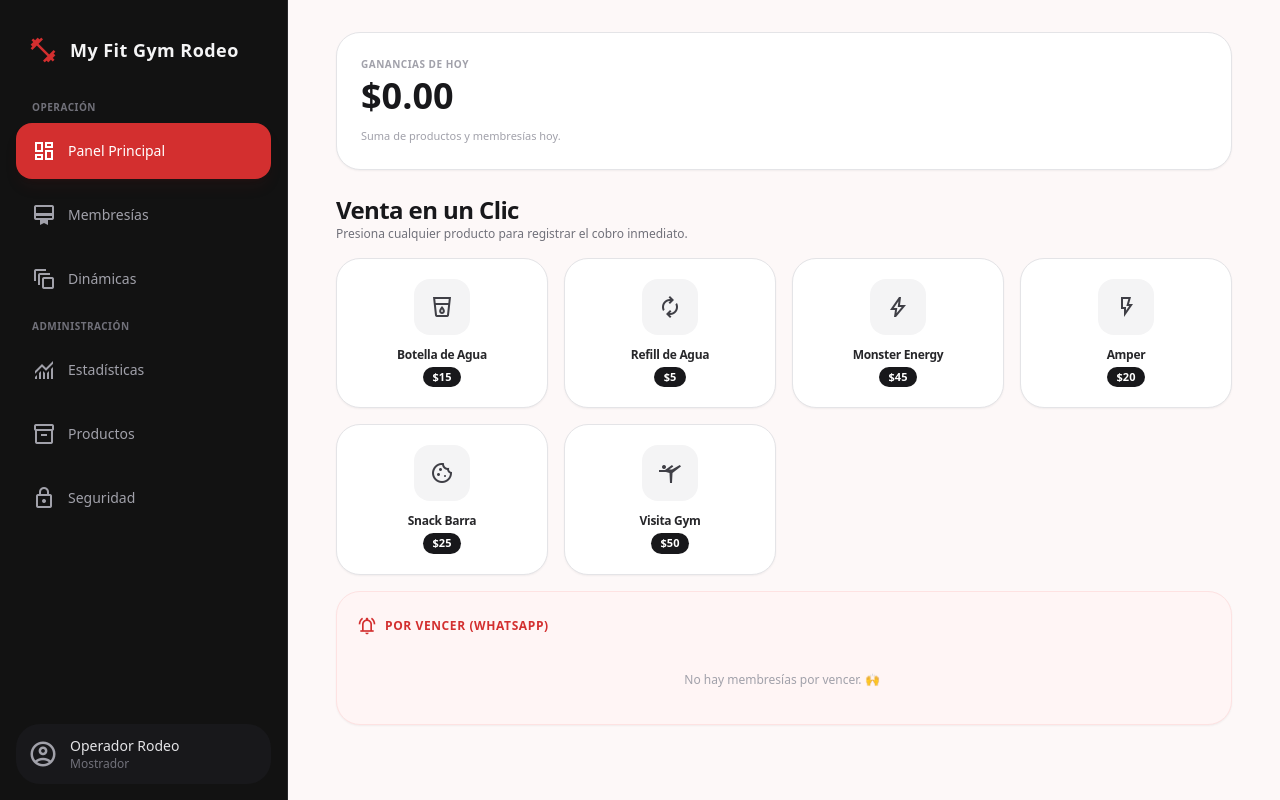
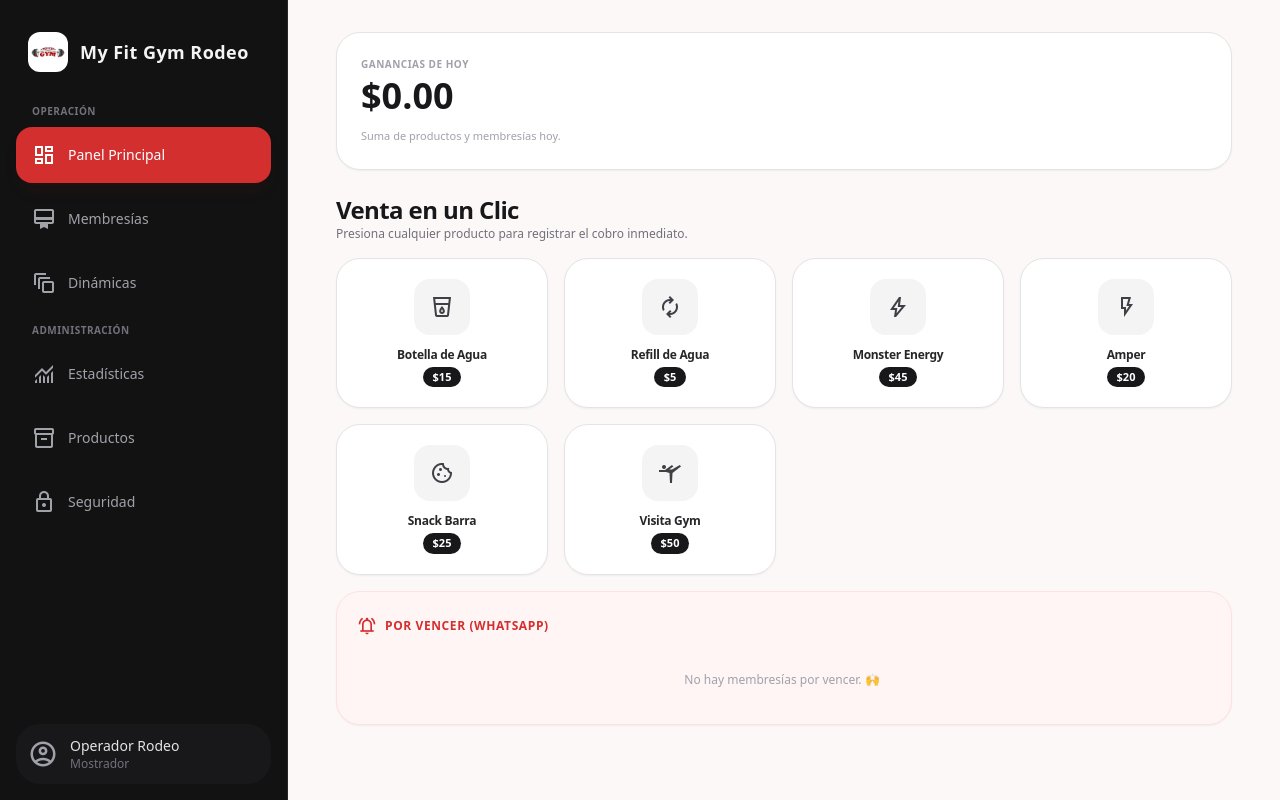
Before and after one commit to myfitgym/my-fit-gym, a website built with Vite: page index.html in a window 1280 px wide. Built offline with nearby package versions, Linux system fonts and the light colour scheme; some packages are replaced by stand-ins of ours; no server answers; the database is empty.

Commit message:
Add files via upload

```diff
--- a/index.html
+++ b/index.html
@@ -22,7 +22,7 @@
   <aside id="sidebar" class="fixed inset-y-0 left-0 z-40 w-[calc(100%-1rem)] max-w-[20rem] md:w-72 bg-[#121212] text-white flex flex-col justify-between p-4 md:min-h-screen shrink-0 border-b border-zinc-800 md:border-b-0 md:border-r md:static md:translate-x-0 transform -translate-x-full transition-transform duration-300 ease-in-out shadow-2xl md:shadow-none">
     <div class="flex items-center justify-between w-full gap-3">
       <div class="flex items-center gap-3 px-3 py-4 rounded-3xl bg-zinc-900/90 md:bg-transparent">
-        <span class="material-symbols-outlined text-[#D32F2F] text-3xl">fitness_center</span>
+        <img src="/logo-gym.png" alt="Logo My Fit Gym Rodeo" class="w-10 h-10 object-contain rounded-xl" />
         <h1 class="font-bold text-lg tracking-wide text-zinc-100">My Fit Gym Rodeo</h1>
       </div>
       <button id="btn-close-sidebar" class="md:hidden inline-flex items-center justify-center rounded-3xl bg-zinc-900/90 p-3 text-zinc-200 hover:bg-zinc-800 transition" aria-label="Cerrar navegación">
```
Also changed, not shown: logo-gym.png (added).
